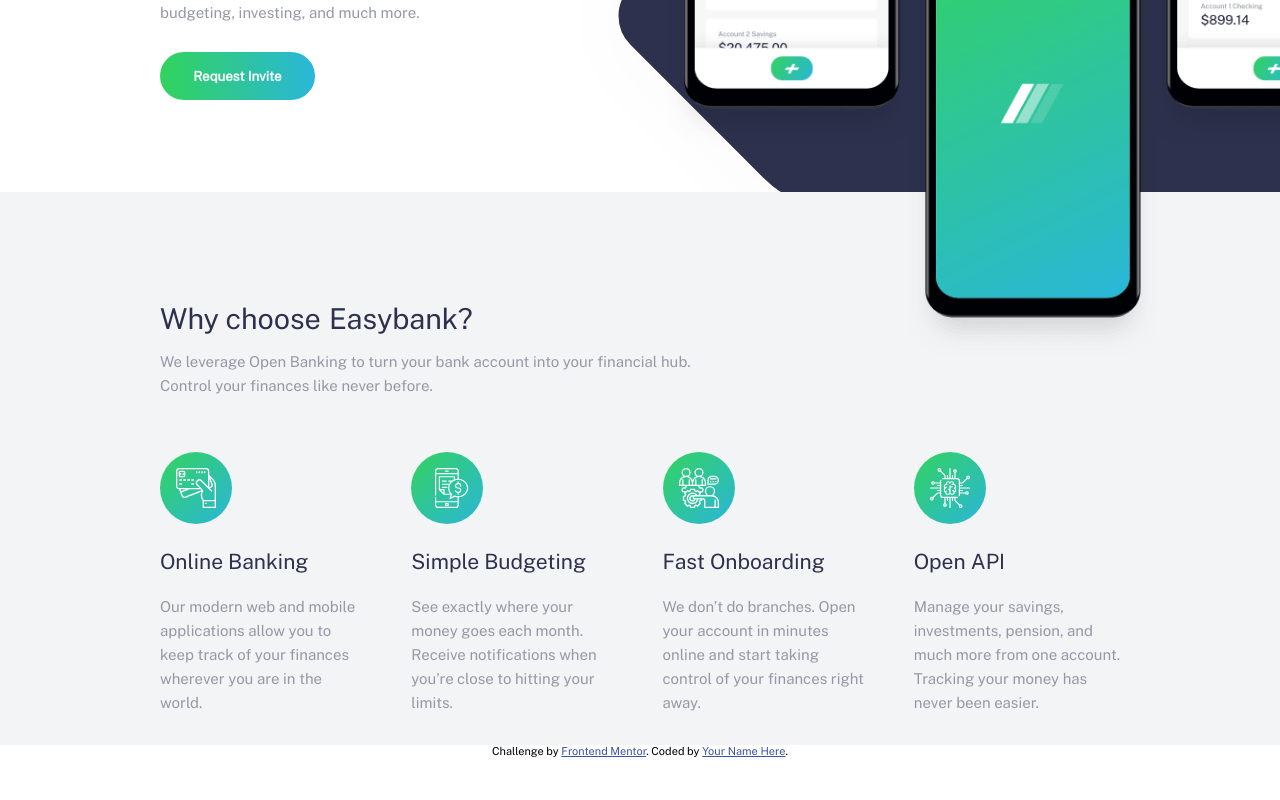
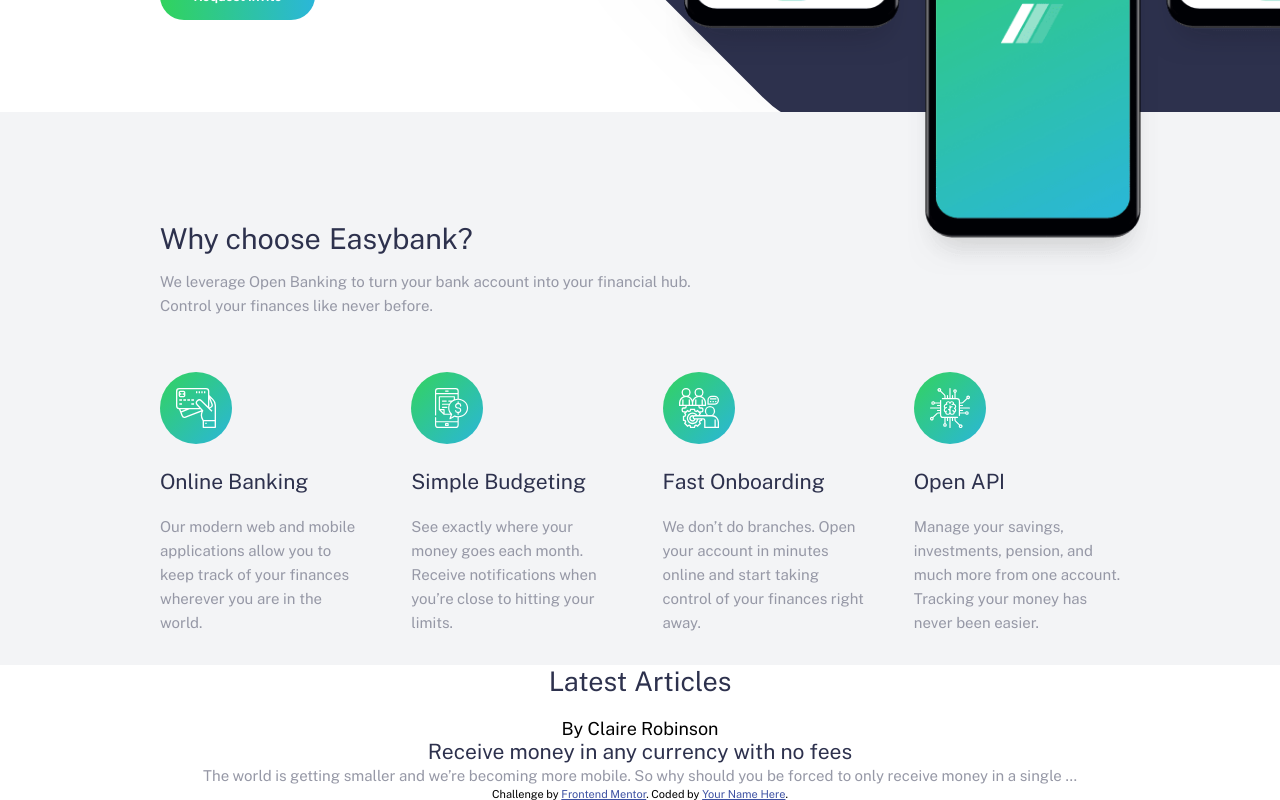
Before and after one commit to awexli/easybank-landing, a Vue app: page / in a window 1280 px wide. Shown: the part 348-1148 px from the top of the page. Before the commit the page ends 1105 px from the top, so only its background shows below. Built offline with nearby package versions, Linux system fonts and the light colour scheme.

Commit message:
add articles section
- fixing nav bar width

```diff
--- a/src/App.vue
+++ b/src/App.vue
@@ -4,16 +4,19 @@
     <main>
       <IntroSection :requestBtn="requestText" />
       <MidSection />
+      <LatestArticles />
       <FooterAttribute />
     </main>
   </div>
 </template>
 
 <script>
-import NavBar from "./components/NavBar.vue";
-import IntroSection from "./components/IntroSection.vue";
-import MidSection from "./components/MidSection.vue";
-import FooterAttribute from "./components/FooterAttribute.vue";
+import "@/styles/default.scss";
+import NavBar from "@/components/NavBar.vue";
+import IntroSection from "@/components/IntroSection.vue";
+import MidSection from "@/components/MidSection.vue";
+import LatestArticles from "@/components/LatestArticles.vue";
+import FooterAttribute from "@/components/FooterAttribute.vue";
 
 export default {
   name: "App",
@@ -21,6 +24,7 @@
     NavBar,
     IntroSection,
     MidSection,
+    LatestArticles,
     FooterAttribute
   },
   data: function() {
@@ -31,61 +35,4 @@
 };
 </script>
 
-<style lang="scss">
-*,
-*::before,
-*::after {
-  padding: 0;
-  margin: 0;
-  box-sizing: border-box;
-}
-
-html,
-body {
-  height: 100vh;
-}
-
-body {
-  font-size: 18px;
-  position: relative;
-}
-
-#app {
-  font-family: "Public Sans", sans-serif;
-  -webkit-font-smoothing: antialiased;
-  -moz-osx-font-smoothing: grayscale;
-  text-align: center;
-  max-width: 1440px;
-  position: relative;
-  margin: 0 auto;
-  overflow-x: hidden;
-}
-
-.request-btn {
-  display: none;
-  font-family: "Public Sans", sans-serif;
-  height: 48px;
-  width: 155px;
-  border-style: none;
-  border-radius: 2em;
-  background: linear-gradient(90deg, hsl(136, 65%, 51%), hsl(192, 70%, 51%));
-  color: hsl(0, 0%, 100%);
-  cursor: pointer;
-}
-
-.--title {
-  color: $dark-blue;
-  font-weight: 400;
-}
-
-.--sub {
-  font-size: 15px;
-  color: $gray-blue;
-  line-height: 1.6em;
-
-  @media screen and (min-width: 500px) and (max-width: 767px) {
-    padding-left: 20%;
-    padding-right: 20%;
-  }
-}
-</style>
+<style lang="scss"></style>
--- /dev/null
+++ b/src/components/LatestArticles.vue
@@ -0,0 +1,29 @@
+<template>
+  <div class="articles">
+    <div class="articles__title-wrapper">
+      <h2 class="articles__title --title">Latest Articles</h2>
+    </div>
+    <div class="articles__card-wrapper">
+      <div class="articles__card">
+        <img src alt class="articles__card-image" />
+        <div class="articles__card-bot">
+          <p class="articles__card-author">By Claire Robinson</p>
+          <h3 class="articles__card-title --title">Receive money in any currency with no fees</h3>
+          <p class="articles__card-sub --sub">
+            The world is getting smaller and we’re becoming more mobile. So why
+            should you be forced to only receive money in a single …
+          </p>
+        </div>
+      </div>
+    </div>
+  </div>
+</template>
+
+<script>
+export default {
+  name: "LatestArticles"
+};
+</script>
+
+<style>
+</style>
--- a/src/components/NavBar.vue
+++ b/src/components/NavBar.vue
@@ -38,7 +38,8 @@
   background: white;
   padding: 0 1em;
   height: 64px;
-  position: sticky; // want to change this
+  position: fixed;
+  width: 100%; // issue with viewports larger than 1440px
   top: 0;
   overflow: hidden;
   z-index: 10;
--- a/src/components/NavMenu.vue
+++ b/src/components/NavMenu.vue
@@ -35,15 +35,15 @@
   height: 100%;
   width: 100%;
   overflow: hidden;
+  visibility: hidden;
+  opacity: 0;
+  transition: ease 0.3s;
+  z-index: -1;
   background: linear-gradient(hsl(233, 26%, 24%, 1), hsl(220, 16%, 96%, 0.2));
-  opacity: 0;
-  visibility: hidden;
-  z-index: -1;
-  transition: ease 0.3s;
 
   &.active {
+    visibility: visible;
     opacity: 1;
-    visibility: visible;
     z-index: 1;
   }
 
--- /dev/null
+++ b/src/styles/default.scss
@@ -0,0 +1,58 @@
+@import './global.scss';
+
+*,
+*::before,
+*::after {
+  padding: 0;
+  margin: 0;
+  box-sizing: border-box;
+}
+
+html,
+body {
+  height: 100vh;
+}
+
+body {
+  font-size: 18px;
+  position: relative;
+}
+
+#app {
+  font-family: 'Public Sans', sans-serif;
+  -webkit-font-smoothing: antialiased;
+  -moz-osx-font-smoothing: grayscale;
+  text-align: center;
+  max-width: 1440px;
+  position: relative;
+  margin: 0 auto;
+  overflow-x: hidden;
+}
+
+.request-btn {
+  display: none;
+  font-family: 'Public Sans', sans-serif;
+  height: 48px;
+  width: 155px;
+  border-style: none;
+  border-radius: 2em;
+  background: linear-gradient(90deg, hsl(136, 65%, 51%), hsl(192, 70%, 51%));
+  color: hsl(0, 0%, 100%);
+  cursor: pointer;
+}
+
+.--title {
+  color: $dark-blue;
+  font-weight: 400;
+}
+
+.--sub {
+  font-size: 15px;
+  color: $gray-blue;
+  line-height: 1.6em;
+
+  @media screen and (min-width: 500px) and (max-width: 767px) {
+    padding-left: 20%;
+    padding-right: 20%;
+  }
+}
```
